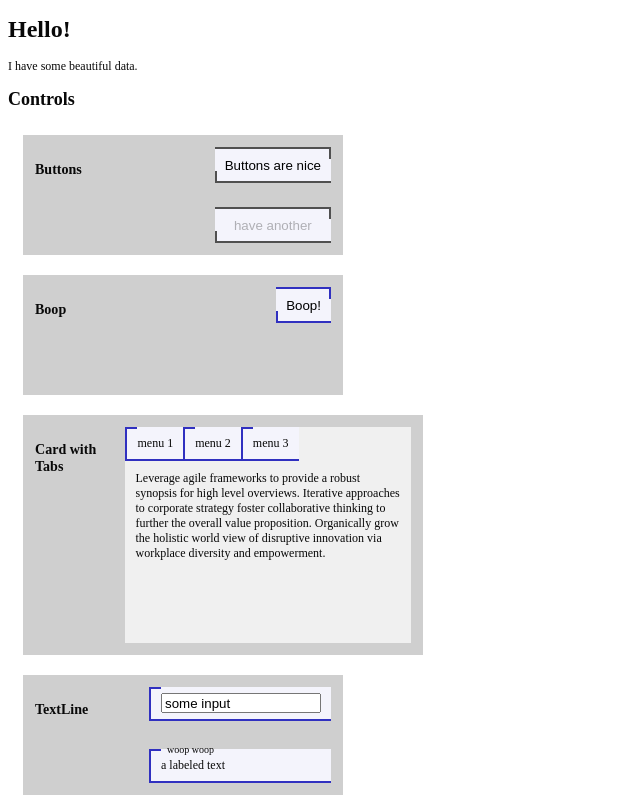
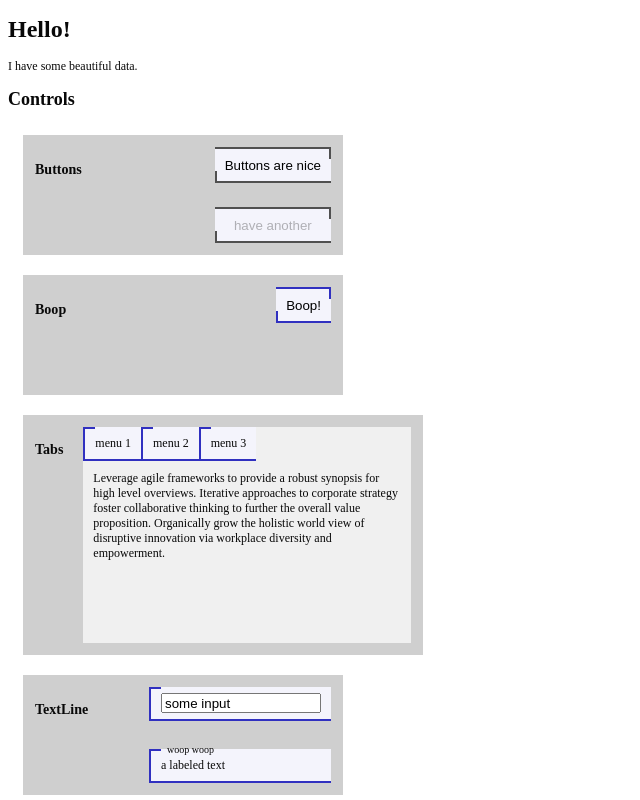
Before and after one commit to coalmines/coalmines-web, a Next.js app: page / in a window 1280 px wide. Shown: the top 800 px of the page, without its empty margins (0-640 px from the left). Built offline with nearby package versions, Linux system fonts and the light colour scheme.

Commit message:
move out menu fixture and Tabs component

```diff
--- /dev/null
+++ b/src/components/Tabs.jsx
@@ -0,0 +1,45 @@
+import React, { useState } from "react";
+import TextLine from "./TextLine";
+
+const Tabs = ({ menu }) => {
+  const [activeTab, setActiveTab] = useState(0);
+  return (
+    <>
+      <div className="card">
+        <ul>
+          {menu.map(({ id, label }, i) => (
+            <li key={id} onClick={() => setActiveTab(i)}>
+              <TextLine active={i === activeTab}>{label}</TextLine>
+            </li>
+          ))}
+        </ul>
+        <div className="card-body">{menu[activeTab].body}</div>
+      </div>
+      <style jsx>{`
+        .card {
+          width: 100%;
+          background-color: #f0f0f0;
+          display: flex;
+          flex-direction: column;
+          align-items: flex-start;
+        }
+        .card-body {
+          padding: 10px;
+        }
+        ul {
+          list-style: none;
+          margin: 0;
+          padding: 0;
+          cursor: pointer;
+        }
+        li {
+          display: inline;
+          margin: 0;
+          padding: 0;
+        }
+      `}</style>
+    </>
+  );
+};
+
+export default Tabs;
--- /dev/null
+++ b/src/fixtures/menu.json
@@ -0,0 +1,17 @@
+[
+  {
+    "id": "menu1",
+    "label": "menu 1",
+    "body": "Leverage agile frameworks to provide a robust synopsis for high level overviews. Iterative approaches to corporate strategy foster collaborative thinking to further the overall value proposition. Organically grow the holistic world view of disruptive innovation via workplace diversity and empowerment."
+  },
+  {
+    "id": "menu2",
+    "label": "menu 2",
+    "body": "Bring to the table win-win survival strategies to ensure proactive domination. At the end of the day, going forward, a new normal that has evolved from generation X is on the runway heading towards a streamlined cloud solution. User generated content in real-time will have multiple touchpoints for offshoring."
+  },
+  {
+    "id": "menu3",
+    "label": "menu 3",
+    "body": "Capitalize on low hanging fruit to identify a ballpark value added activity to beta test. Override the digital divide with additional clickthroughs from DevOps. Nanotechnology immersion along the information highway will close the loop on focusing solely on the bottom line."
+  }
+]
--- a/src/pages/index.jsx
+++ b/src/pages/index.jsx
@@ -5,71 +5,8 @@
 import Boop from "../components/Boop";
 import Button from "../components/Button";
 import LoadingAnimation from "../components/LoadingAnimation";
-
-const menu = [
-  {
-    id: "menu1",
-    label: "menu 1",
-    text: `
-Leverage agile frameworks to provide a robust synopsis for high level overviews. Iterative approaches to corporate strategy foster collaborative thinking to further the overall value proposition. Organically grow the holistic world view of disruptive innovation via workplace diversity and empowerment.
-`,
-  },
-  {
-    id: "menu2",
-    label: "menu 2",
-    text: `
-Bring to the table win-win survival strategies to ensure proactive domination. At the end of the day, going forward, a new normal that has evolved from generation X is on the runway heading towards a streamlined cloud solution. User generated content in real-time will have multiple touchpoints for offshoring.
-`,
-  },
-  {
-    id: "menu3",
-    label: "menu 3",
-    text: `
-Capitalize on low hanging fruit to identify a ballpark value added activity to beta test. Override the digital divide with additional clickthroughs from DevOps. Nanotechnology immersion along the information highway will close the loop on focusing solely on the bottom line.
-`,
-  },
-];
-
-const Card = () => {
-  const [activeTab, setActiveTab] = useState(0);
-  return (
-    <>
-      <div className="card">
-        <ul>
-          {menu.map(({ id, label }, i) => (
-            <li key={id} onClick={() => setActiveTab(i)}>
-              <TextLine active={i === activeTab}>{label}</TextLine>
-            </li>
-          ))}
-        </ul>
-        <div className="card-body">{menu[activeTab].text}</div>
-      </div>
-      <style jsx>{`
-        .card {
-          width: 100%;
-          background-color: #f0f0f0;
-          display: flex;
-          flex-direction: column;
-          align-items: flex-start;
-        }
-        .card-body {
-          padding: 10px;
-        }
-        ul {
-          list-style: none;
-          margin: 0;
-          padding: 0;
-          cursor: pointer;
-        }
-        li {
-          display: inline;
-          margin: 0;
-          padding: 0;
-        }
-      `}</style>
-    </>
-  );
-};
+import Tabs from "../components/Tabs";
+import menu from "../fixtures/menu.json";
 
 export default () => {
   const [loading, setLoading] = useState(true);
@@ -94,7 +31,7 @@
           </div>
         </div>
         <div className="big widget">
-          <h3>Card with Tabs</h3>
+          <h3>Tabs</h3>
           {loading ? (
             <div className="flex center">
               <LoadingAnimation type="gigagampfa" duration="2.8s">
@@ -102,7 +39,7 @@
               </LoadingAnimation>
             </div>
           ) : (
-            <Card />
+            <Tabs menu={menu} />
           )}
         </div>
         <div className="widget">
```
